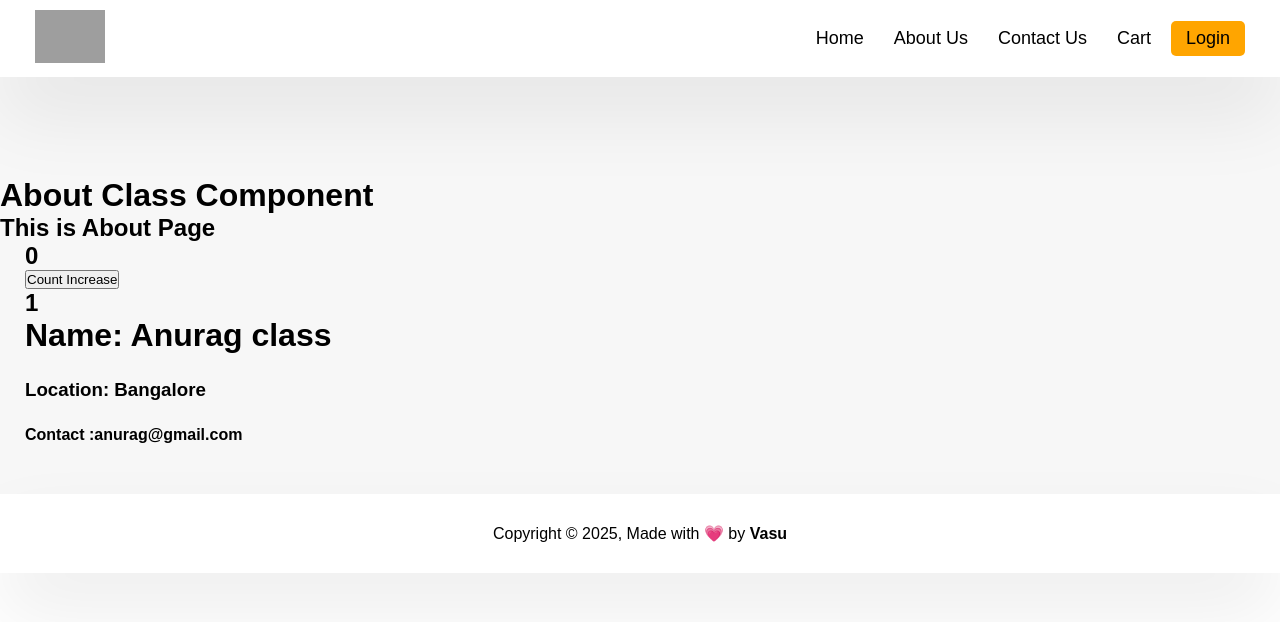
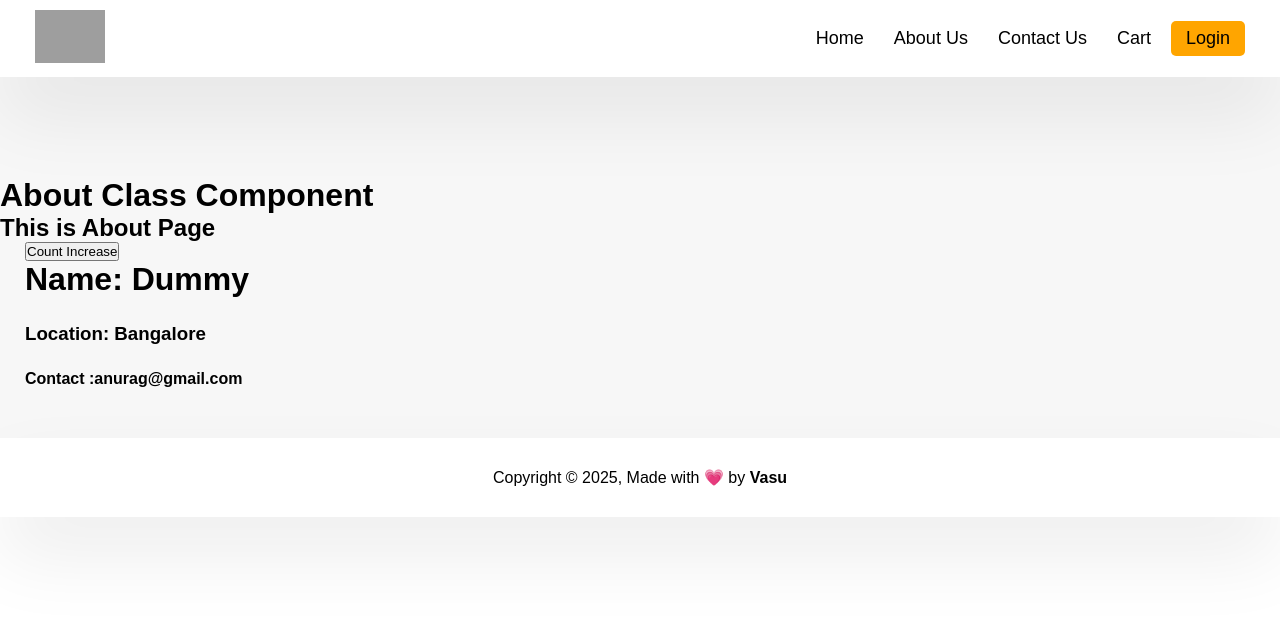
Before and after one commit to anuraglalwani/Food-Ordering-App-Namaste-React-Course-, a React (Vite) app: page /about in a window 1280 px wide. Shown: the top 622 px of the page. Built offline with nearby package versions, Linux system fonts and the light colour scheme; no server answers; grey boxes are pictures that could not be loaded.

Commit message:
learnt class based component

```diff
--- a/src/components/AboutV2.js
+++ b/src/components/AboutV2.js
@@ -4,24 +4,34 @@ import UserClassV2 from "./UserClassV2";
 class AboutV2 extends React.Component {
   constructor(props) {
     super(props);
-    console.log("constructor- AboutV2");
+    console.log("constructor- Parent");
   }
   componentDidMount() {
-    console.log("componentDidMount-  AboutV2");
+    console.log("componentDidMount-  Parent");
   }
 
   render() {
-    console.log("render- AboutV2");
+    console.log("render- Parent");
     return (
       <div className="about-page">
         <h1>About Class Component</h1>
         <h2>This is About Page</h2>
         {/* <User name={"Anurag"} /> */}
         <UserClassV2
-          name={"Anurag class"}
+          name={"First "}
           location="Bangalore"
           contact="anurag@gmail.com"
         />
+        {/* <UserClassV2
+          name={"Second"}
+          location="Bangalore"
+          contact="anurag@gmail.com"
+        />
+        <UserClassV2
+          name={"Third"}
+          location="Bangalore"
+          contact="anurag@gmail.com"
+        /> */}
       </div>
     );
   }
--- a/src/components/UserClassV2.js
+++ b/src/components/UserClassV2.js
@@ -3,18 +3,26 @@ class UserClassV2 extends React.Component {
   constructor(props) {
     super(props);
     this.state = {
-      count: 0,
-      count2: 1,
+      // count: 0,
+      // count2: 1,
+      name: "Dummy",
     };
-    console.log("constructor UserClassV2");
+    console.log(this.props.name + " constructor");
   }
-  componentDidMount() {
-    console.log("componentDidMount UserClassV2");
+  async componentDidMount() {
+    console.log(this.props.name + " componentDidMount");
+    const data = await fetch("https://api.github.com/users/anuraglalwani");
+    const json = await data.json();
+    this.setState({ name: json.login });
   }
+  componentWillUnmount() {
+    console.log("unmount");
+  }
+
   render() {
-    console.log("render  UserClassV2");
-    const { name, location, contact } = this.props;
-    const { count, count2 } = this.state;
+    console.log(this.props.name + " render ");
+    const { location, contact } = this.props;
+    const { count, count2, name } = this.state;
     return (
       <div style={{ marginLeft: "25px" }}>
         <h2>{count}</h2>
```
Also changed, not shown: 1 other file (tests, documents, lock files or other folders).
